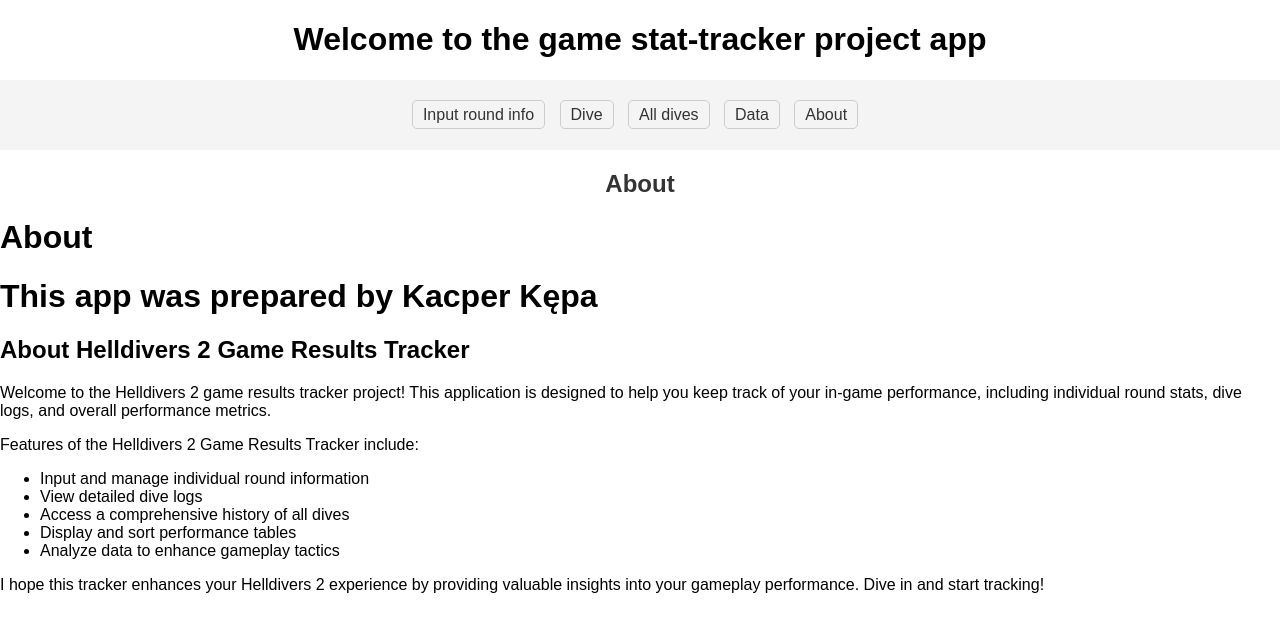
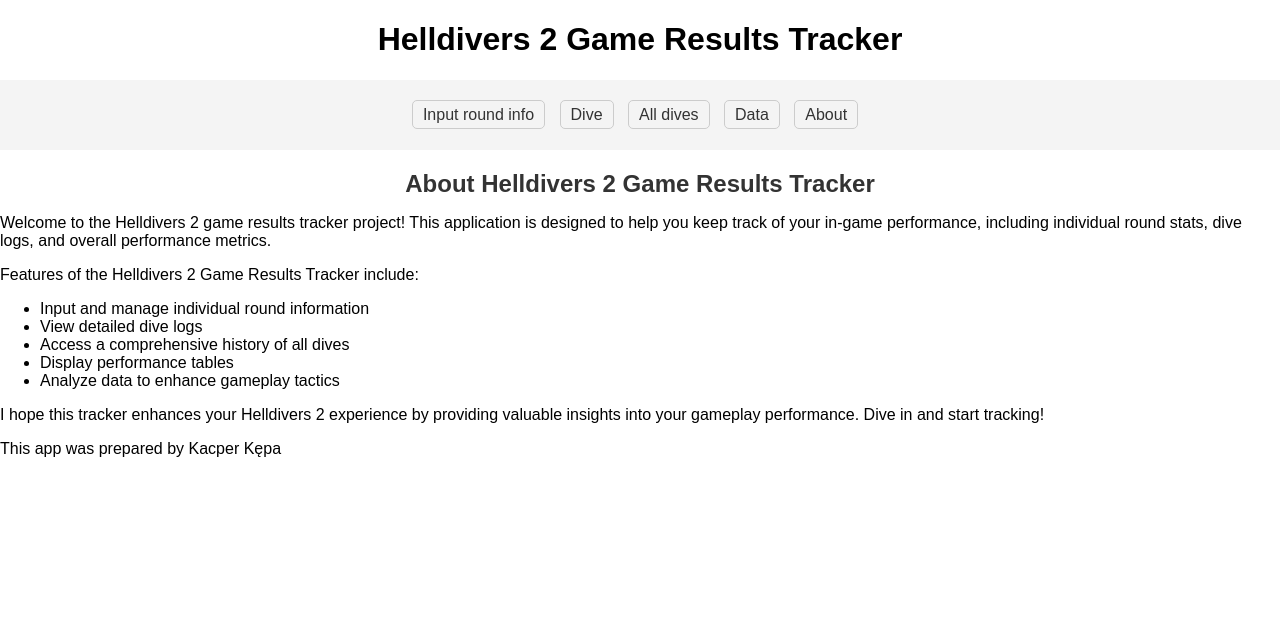
Before and after one commit to OwlKKUni/AzureProject, a Flask app: page /about in a window 1280 px wide. Shown: the top 632 px of the page. Run offline with Flask 3, Linux system fonts and the light colour scheme.

Commit message:
Small various changes and fixes

```diff
--- a/SQL/queries.py
+++ b/SQL/queries.py
@@ -163,7 +163,6 @@ def query_get_data_from_table(server_name: DBConnString, table: str) -> list:
         columns = [column[0] for column in cursor.description]
         rows = cursor.fetchall()
         data = [columns] + [list(row) for row in rows]
-        print(f"Data fetched from table {table}: {data}")  # For debug
         return data
 
 
--- a/templates/about.html
+++ b/templates/about.html
@@ -1,12 +1,9 @@
 {% extends 'index.html' %}
 {% block content %}
 <div class="header-container">
-    <h2>About</h2>
+    <h2>About Helldivers 2 Game Results Tracker</h2>
 </div>
-<div class="about-content">
-    <h1 class="subtitle">About</h1>
-    <h1 class="content">This app was prepared by Kacper Kępa</h1>
-    <h2>About Helldivers 2 Game Results Tracker</h2>
+<div class="content-container">
     <p>Welcome to the Helldivers 2 game results tracker project!
         This application is designed to help you keep track of your in-game performance,
         including individual round stats, dive logs, and overall performance metrics.</p>
@@ -15,10 +12,11 @@
         <li>Input and manage individual round information</li>
         <li>View detailed dive logs</li>
         <li>Access a comprehensive history of all dives</li>
-        <li>Display and sort performance tables</li>
+        <li>Display performance tables</li>
         <li>Analyze data to enhance gameplay tactics</li>
     </ul>
     <p>I hope this tracker enhances your Helldivers 2 experience by providing valuable insights into your gameplay performance.
         Dive in and start tracking!</p>
+    <p>This app was prepared by Kacper Kępa</p>
 </div>
 {% endblock %}
--- a/templates/index.html
+++ b/templates/index.html
@@ -16,7 +16,7 @@
                 </a>
             </div>
             <div class="div_title">
-                <h1 class="title">Welcome to the game stat-tracker project app</h1>
+                <h1 class="title">Helldivers 2 Game Results Tracker</h1>
             </div>
         </div>
         <div class="content_div">
--- a/templates/input.html
+++ /dev/null
@@ -1,5 +0,0 @@
-{% extends 'index.html' %}
-{% block content %}
-<h1 class="subtitle">Input</h1>
-<h1 class="content">This app was prepared by Kacper Kępa</h1>
-{% endblock %}
```
